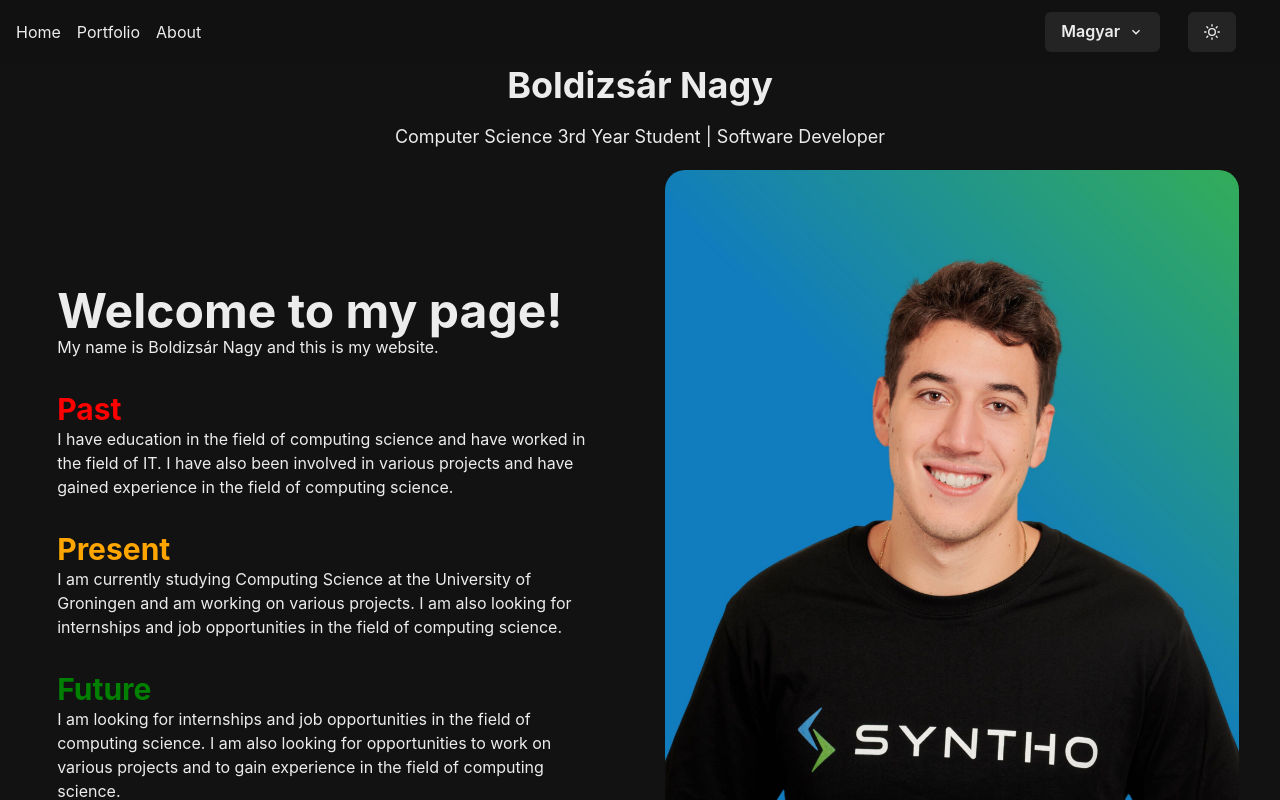
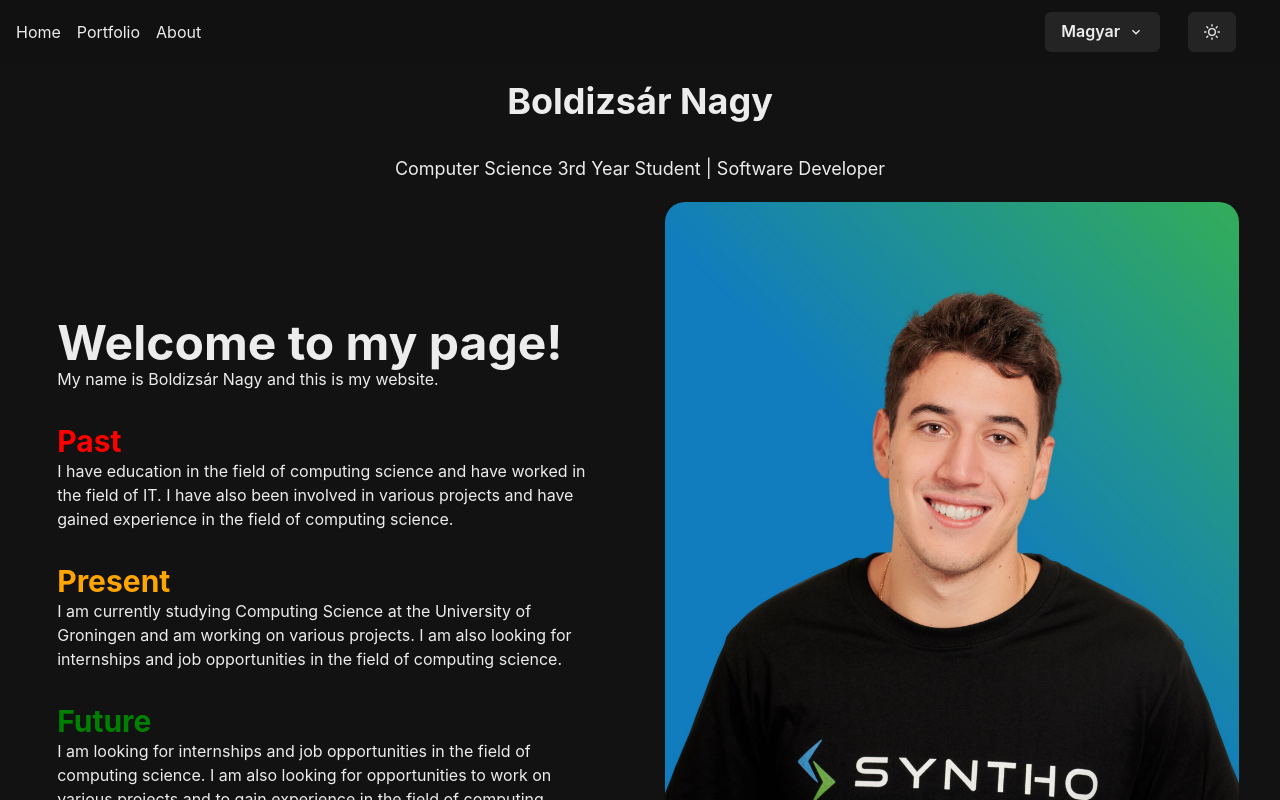
Before and after one commit to Csoldo/portfolio, a React (Vite) app in the folder frontend/: page / in a window 1280 px wide. Shown: the top 800 px of the page. Built offline with nearby package versions, Linux system fonts and the light colour scheme.

Commit message:
add padding to header

```diff
--- a/frontend/src/components/Header.tsx
+++ b/frontend/src/components/Header.tsx
@@ -3,7 +3,7 @@ import { VStack, Heading, Text } from "@chakra-ui/react";
 const Header = () => {
   return (
     <VStack align="center" spacing={4}>
-      <Heading as="h1" size="xl">
+      <Heading as="h1" size="xl" padding={4}>
         Boldizsár Nagy
       </Heading>
       <Text fontSize="lg">
```
